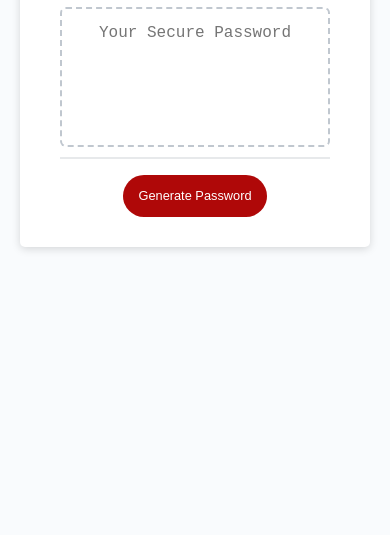
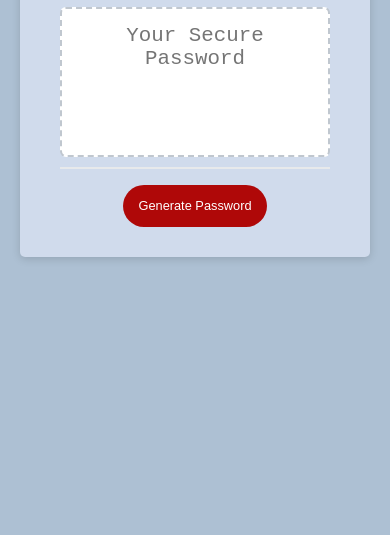
Before and after one commit to jamesboblak-school/password-generator, a plain HTML site: page index.html in a window 390 px wide. Shown: the part 309-844 px from the top of the page. Drawn offline with Linux system fonts and the light colour scheme.

Commit message:
final stylings and comments in JS and CSS

```diff
--- a/script.js
+++ b/script.js
@@ -31,6 +31,8 @@ function generatePassword() {
     alert("Your new password will have " + passDigits + " digits.")
   } else {passDigits = prompt("Recommended values are between 8 and 128.\nHow many digits would you like?");
   }
+
+  // User selections
   var capSelect = confirm("Would you like to use uppercase letters?");
   var noCapSelect = confirm("Would you like to use lowercase letters?");
   var numSelect = confirm("Would you like to use numbers?");
@@ -39,6 +41,8 @@ function generatePassword() {
     capSelect = true;
     alert("You must have at least one character type, so uppercase letters have been used.");
   }
+
+  // Add selected character arrays to new array of possible password character options
   if (capSelect === true) {
     passChars = passChars.concat(capChars);
   }
--- a/style.css
+++ b/style.css
@@ -13,8 +13,8 @@ body,
 }
 
 body {
-  font-family: sans-serif;
-  background-color: #f9fbfd;
+  font-family: 'Franklin Gothic Medium', 'Arial Narrow', Arial, sans-serif;
+  background-color: #adc0d3;
 }
 
 .wrapper {
@@ -30,8 +30,9 @@ header {
   color: hsl(206, 17%, 28%);
 }
 
+/* Card class styling */
 .card {
-  background-color: hsl(0, 0%, 100%);
+  background-color: hsl(215, 43%, 87%);
   border-radius: 5px;
   border-width: 1px;
   box-shadow: rgba(0, 0, 0, 0.15) 0px 2px 8px 0px;
@@ -72,6 +73,7 @@ header {
   clear: both;
 }
 
+/* Button class added transition-duration to slow hover animation effect */
 .btn {
   border: none;
   background-color: hsl(360, 91%, 36%);
@@ -89,6 +91,7 @@ header {
   transition-duration: 0.4s;
 }
 
+/* Button mouse hover event listener changes font and background color */
 .btn:hover {
   background-color: #4CAF50; /* Green */
   color: white;
@@ -124,6 +127,7 @@ button[disabled] {
   overflow: hidden;
 }
 
+/* Smaller device screen accomodation */
 @media (max-width: 690px) {
   .btn {
     font-size: 1rem;
@@ -132,7 +136,7 @@ button[disabled] {
   }
 
   #password {
-    font-size: 1rem;
+    font-size: 1.3rem;
   }
 }
 
```
Also changed, not shown: index.html (+4 -0 lines), 2 other files.
